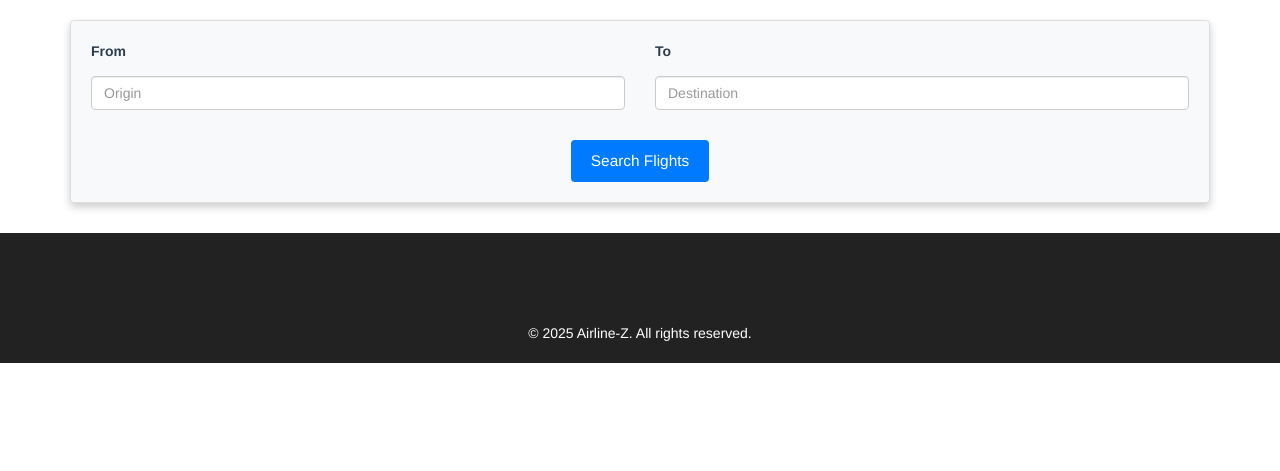
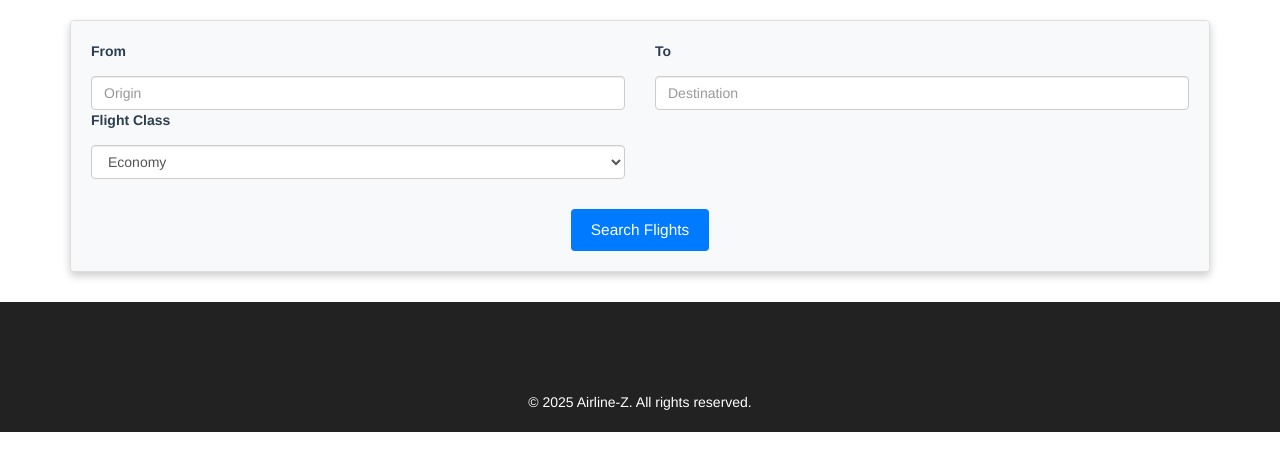
Before and after one commit to dibyasmitahati/Airline-Management-System, a Flask app: page /user/check-flights in a window 1280 px wide. Shown: the part 154-625 px from the top of the page. Run offline with Flask 3, Linux system fonts and the light colour scheme; a user stored in the database is signed in; some libraries are stand-ins or nearby versions.

Commit message:
Commit 25

```diff
--- a/app.py
+++ b/app.py
@@ -305,21 +305,27 @@ def report_fraud():
 # User Management Page (GET with Search)
 @app.route('/admin/user-management', methods=['GET'])
 def user_management():
-    search_query = request.args.get('query', '').strip()  # Get search query from URL parameters
+    search_query = request.args.get('search_query', '').strip()  # Ensure it matches the HTML form input name
 
     try:
         conn = get_db_connection()
 
         if search_query:
-            # Search for users by ID, name, or email (case-insensitive)
-            users = conn.execute("""
-                SELECT * FROM user
-                WHERE LOWER(user_id) LIKE LOWER(?)
-                OR LOWER(name) LIKE LOWER(?)
-                OR LOWER(email) LIKE LOWER(?)
-            """, (f"%{search_query}%", f"%{search_query}%", f"%{search_query}%")).fetchall()
+            # Ensure numeric search works properly
+            if search_query.isdigit():
+                users = conn.execute("""
+                    SELECT * FROM user
+                    WHERE user_id = ?
+                    OR LOWER(name) LIKE LOWER(?)
+                    OR LOWER(email) LIKE LOWER(?)
+                """, (search_query, f"%{search_query}%", f"%{search_query}%")).fetchall()
+            else:
+                users = conn.execute("""
+                    SELECT * FROM user
+                    WHERE LOWER(name) LIKE LOWER(?)
+                    OR LOWER(email) LIKE LOWER(?)
+                """, (f"%{search_query}%", f"%{search_query}%")).fetchall()
         else:
-            # Show all users if no search query
             users = conn.execute("SELECT * FROM user").fetchall()
 
         conn.close()
@@ -328,6 +334,7 @@ def user_management():
     except Exception as e:
         flash(f"Error: {e}", "danger")
         return redirect(url_for('admin_panel'))
+
 
 # Remove User (POST)
 @app.route('/admin/remove-user', methods=['POST'])
@@ -625,34 +632,28 @@ def user_panel():
 @login_required
 def book_ticket():
     if request.method == 'GET':
-        # Display the booking form
         flight_id = request.args.get('flight_id')
-        if not flight_id:
+        flight_class = request.args.get('flight_class')
+        if not flight_id or not flight_class:
             flash("No flight selected. Please select a flight first.", "warning")
             return redirect(url_for('check_flights'))
 
-        # Generate a random fare between 100 and 1000
         random_fare = round(random.uniform(100, 1000), 2)
-        return render_template('user/book-ticket.html', flight_id=flight_id, fare=random_fare)
+        return render_template('user/book-ticket.html', flight_id=flight_id, flight_class=flight_class, fare=random_fare)
 
     elif request.method == 'POST':
-        # Process the booking form
         try:
             data = request.form
             user_id = session.get('user_id')
             flight_id = data.get('flight_id')
-            fare = float(data.get('fare'))  # Get the fare from the form
+            flight_class = data.get('flight_class')
+            fare = float(data.get('fare'))
 
-            # Function to generate a random seat number
             def generate_seat():
                 row = random.choice(['A', 'B', 'C', 'D', 'E', 'F'])
-                number = random.randint(1, 30)  # Assuming 30 seats per row
+                number = random.randint(1, 30)
                 return f"{row}{number}"
 
-            # Randomly select a flight class
-            flight_class = random.choice(['Economy', 'Business', 'First Class'])
-
-            # Insert passenger details
             conn = get_db_connection()
             cursor = conn.execute("""
                 INSERT INTO passenger (user_id)
@@ -660,7 +661,6 @@ def book_ticket():
             """, (user_id,))
             passenger_id = cursor.lastrowid
 
-            # Insert ticket details with dynamic seat and class
             cursor = conn.execute("""
                 INSERT INTO ticket (
                     flight_id, passenger_id, seat_no, date_of_journey, flight_class, fare, status
@@ -772,15 +772,13 @@ def check_flights():
         data = request.get_json()
         source = data.get('source')
         destination = data.get('destination')
+        flight_class = data.get('flight_class')
 
-        if not source or not destination:
+        if not source or not destination or not flight_class:
             return jsonify({"status": "error", "message": "Missing required fields"}), 400
 
         conn = get_db_connection()
         cursor = conn.cursor()
-
-        # Debugging: Print values to check
-        print(f"Searching flights from {source} to {destination}")
 
         query = """
             SELECT flight_id, source, destination, departure_time, duration
@@ -800,17 +798,14 @@ def check_flights():
                     "source": flight[1],
                     "destination": flight[2],
                     "departure_time": flight[3],
-                    "duration": flight[4]
+                    "duration": flight[4],
+                    "flight_class": flight_class  # Add the flight class to the response
                 }
                 for flight in flights
             ]
 
-            # Debugging: Print retrieved flights
-            print("Flights found:", flight_list)
-
             return jsonify({"status": "success", "flights": flight_list}), 200
         else:
-            print("No flights found")
             return jsonify({"status": "error", "message": "No flights available for the selected route."}), 404
 
     except Exception as e:
--- a/static/js/user/check_flights.js
+++ b/static/js/user/check_flights.js
@@ -3,6 +3,7 @@ document.getElementById('flight-search-form').addEventListener('submit', functio
 
     const source = document.getElementById('source').value.trim();
     const destination = document.getElementById('destination').value.trim();
+    const flightClass = document.getElementById('flight-class').value;
 
     if (!source || !destination) {
         alert('Please fill out all fields.');
@@ -14,7 +15,8 @@ document.getElementById('flight-search-form').addEventListener('submit', functio
         headers: { 'Content-Type': 'application/json' },
         body: JSON.stringify({
             source: source,
-            destination: destination
+            destination: destination,
+            flight_class: flightClass
         }),
     })
     .then(response => response.json())
@@ -36,7 +38,8 @@ document.getElementById('flight-search-form').addEventListener('submit', functio
                 <p><strong>To:</strong> ${flight.destination}</p>
                 <p><strong>Departure:</strong> ${new Date(flight.departure_time).toLocaleString()}</p>
                 <p><strong>Duration:</strong> ${flight.duration}</p>
-                <button class="btn btn-success book-ticket" data-id="${flight.flight_id}">
+                <p><strong>Class:</strong> ${flight.flight_class}</p>
+                <button class="btn btn-success book-ticket" data-id="${flight.flight_id}" data-class="${flight.flight_class}">
                     Book Ticket
                 </button>
             `;
@@ -46,7 +49,68 @@ document.getElementById('flight-search-form').addEventListener('submit', functio
         document.querySelectorAll('.book-ticket').forEach(button => {
             button.addEventListener('click', function () {
                 const flightId = this.getAttribute('data-id');
-                window.location.href = `/book-ticket?flight_id=${flightId}`;
+                const flightClass = this.getAttribute('data-class');
+                window.location.href = `/book-ticket?flight_id=${flightId}&flight_class=${flightClass}`;
+            });
+        });
+    })
+    .catch(error => {
+        console.error('Error:', error);
+        alert('An error occurred while searching for flights.');
+    });
+});document.getElementById('flight-search-form').addEventListener('submit', function (event) {
+    event.preventDefault();
+
+    const source = document.getElementById('source').value.trim();
+    const destination = document.getElementById('destination').value.trim();
+    const flightClass = document.getElementById('flight-class').value;
+
+    if (!source || !destination) {
+        alert('Please fill out all fields.');
+        return;
+    }
+
+    fetch('/user/check-flights', {
+        method: 'POST',
+        headers: { 'Content-Type': 'application/json' },
+        body: JSON.stringify({
+            source: source,
+            destination: destination,
+            flight_class: flightClass
+        }),
+    })
+    .then(response => response.json())
+    .then(data => {
+        const flightResults = document.getElementById('flight-results');
+        flightResults.innerHTML = '';
+
+        if (data.status === "error") {
+            flightResults.innerHTML = `<p class="no-flights">${data.message}</p>`;
+            return;
+        }
+
+        data.flights.forEach(flight => {
+            const flightCard = document.createElement('div');
+            flightCard.className = 'flight-card animate__animated animate__fadeIn';
+            flightCard.innerHTML = `
+                <h4>Flight ID: ${flight.flight_id}</h4>
+                <p><strong>From:</strong> ${flight.source}</p>
+                <p><strong>To:</strong> ${flight.destination}</p>
+                <p><strong>Departure:</strong> ${new Date(flight.departure_time).toLocaleString()}</p>
+                <p><strong>Duration:</strong> ${flight.duration}</p>
+                <p><strong>Class:</strong> ${flight.flight_class}</p>
+                <button class="btn btn-success book-ticket" data-id="${flight.flight_id}" data-class="${flight.flight_class}">
+                    Book Ticket
+                </button>
+            `;
+            flightResults.appendChild(flightCard);
+        });
+
+        document.querySelectorAll('.book-ticket').forEach(button => {
+            button.addEventListener('click', function () {
+                const flightId = this.getAttribute('data-id');
+                const flightClass = this.getAttribute('data-class');
+                window.location.href = `/book-ticket?flight_id=${flightId}&flight_class=${flightClass}`;
             });
         });
     })
--- a/templates/user/check-flights.html
+++ b/templates/user/check-flights.html
@@ -37,7 +37,7 @@
     </div>
 </nav>
 
-    <!-- Flight Search Section -->
+<!-- Flight Search Section -->
 <div class="container">
     <header class="text-center">
         <h2>Find Your Flight</h2>
@@ -56,12 +56,16 @@
                         <input type="text" id="destination" name="destination" class="form-control" placeholder="Destination" required>
                     </div>
                 </div>
-                <!-- <div class="row">
+                <div class="row">
                     <div class="col-sm-6">
-                        <label for="departure-date">Departure Date</label>
-                        <input type="date" id="departure-date" name="departure_date" class="form-control" required>
+                        <label for="flight-class">Flight Class</label>
+                        <select id="flight-class" name="flight_class" class="form-control" required>
+                            <option value="Economy">Economy</option>
+                            <option value="Business">Business</option>
+                            <option value="First Class">First Class</option>
+                        </select>
                     </div>
-                </div> -->
+                </div>
                 <div class="text-center">
                     <br>
                     <button type="submit" class="btn btn-primary">Search Flights</button>
```
Also changed, not shown: templates/admin/user-management.html (+4 -4 lines), templates/user/book-ticket.html (+5 -3 lines).
